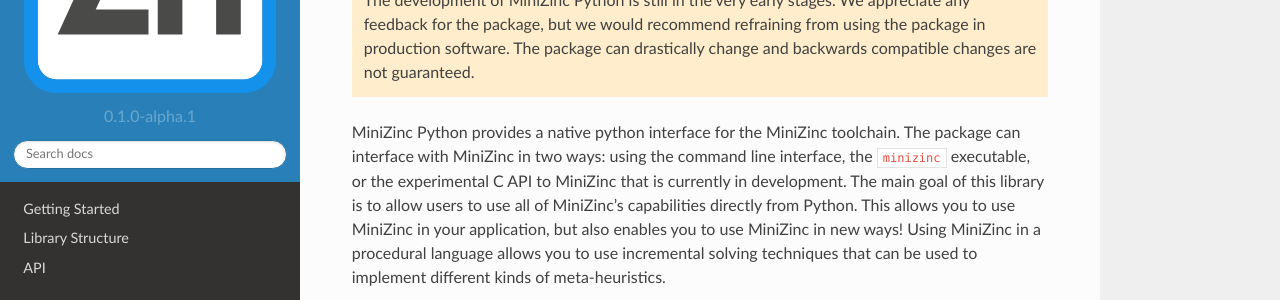
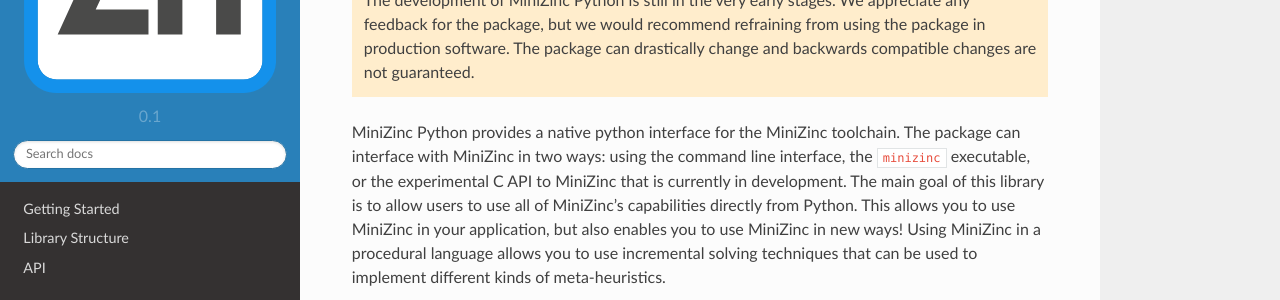
Before and after one commit to MiniZinc/minizinc-python, a Sphinx documentation site: the page built from docs/index.rst, in a window 1280 px wide. Shown: the part 212-512 px from the top of the page. Built offline with Sphinx 7.4.7 and the Read the Docs theme 2.0.0, drawn with Linux system fonts in a browser that asks for light colours; the version number is read from the project's files by our own code.

Commit message:
Update development version

```diff
--- a/docs/conf.py
+++ b/docs/conf.py
@@ -27,9 +27,9 @@
 author = 'Jip J. Dekker'
 
 # The short X.Y version
-version = ''
+version = '0.1'
 # The full version, including alpha/beta/rc tags
-release = '0.1.0-alpha.1'
+release = '0.1.0-alpha.2'
 
 
 # -- General configuration ---------------------------------------------------
--- a/setup.py
+++ b/setup.py
@@ -5,7 +5,7 @@
 
 setup(
     name="minizinc",
-    version="0.1.0-alpha.1",
+    version="0.1.0-alpha.2",
     python_requires='>=3.6',
     author="Jip J. Dekker",
     author_email="jip.dekker@monash.edu",
```
